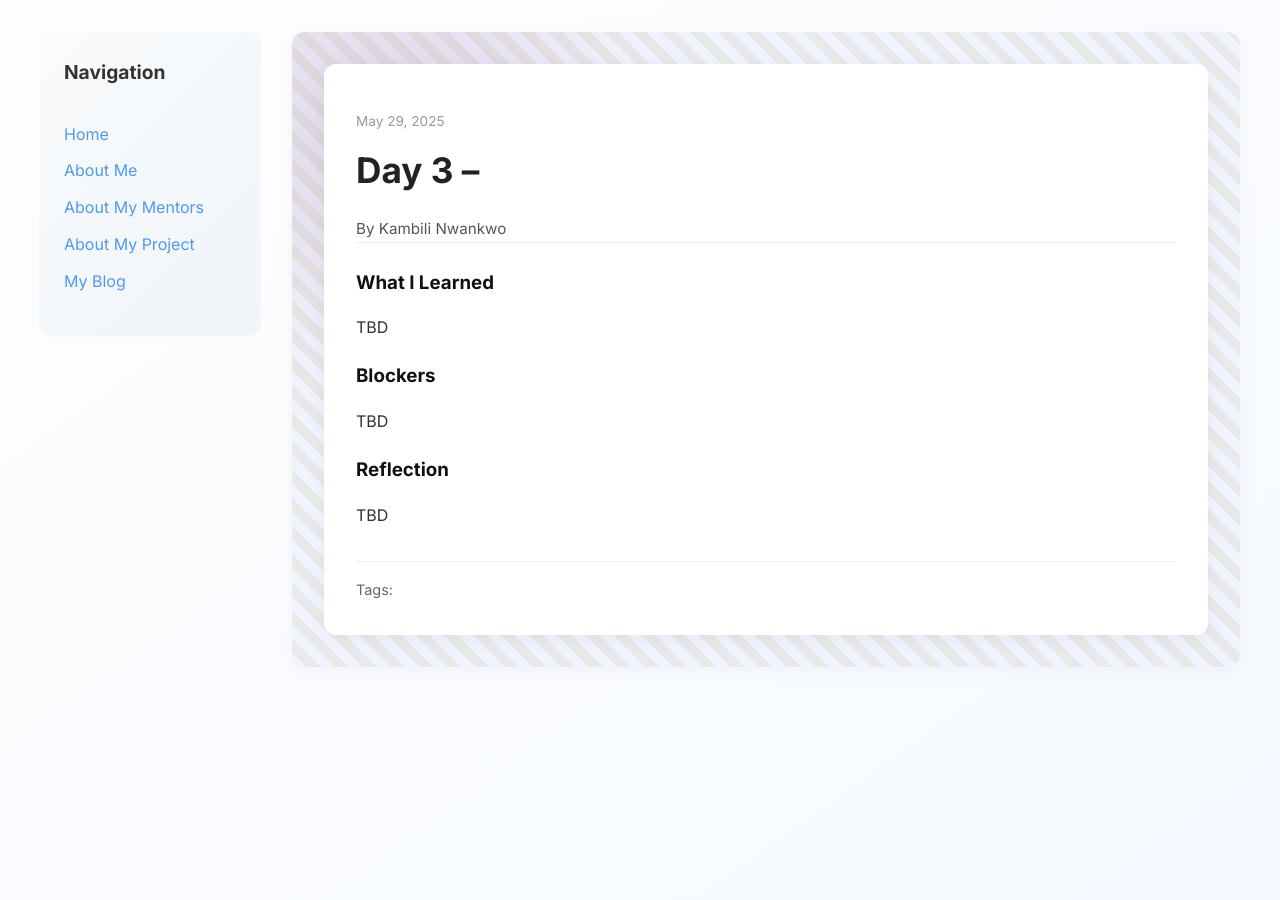
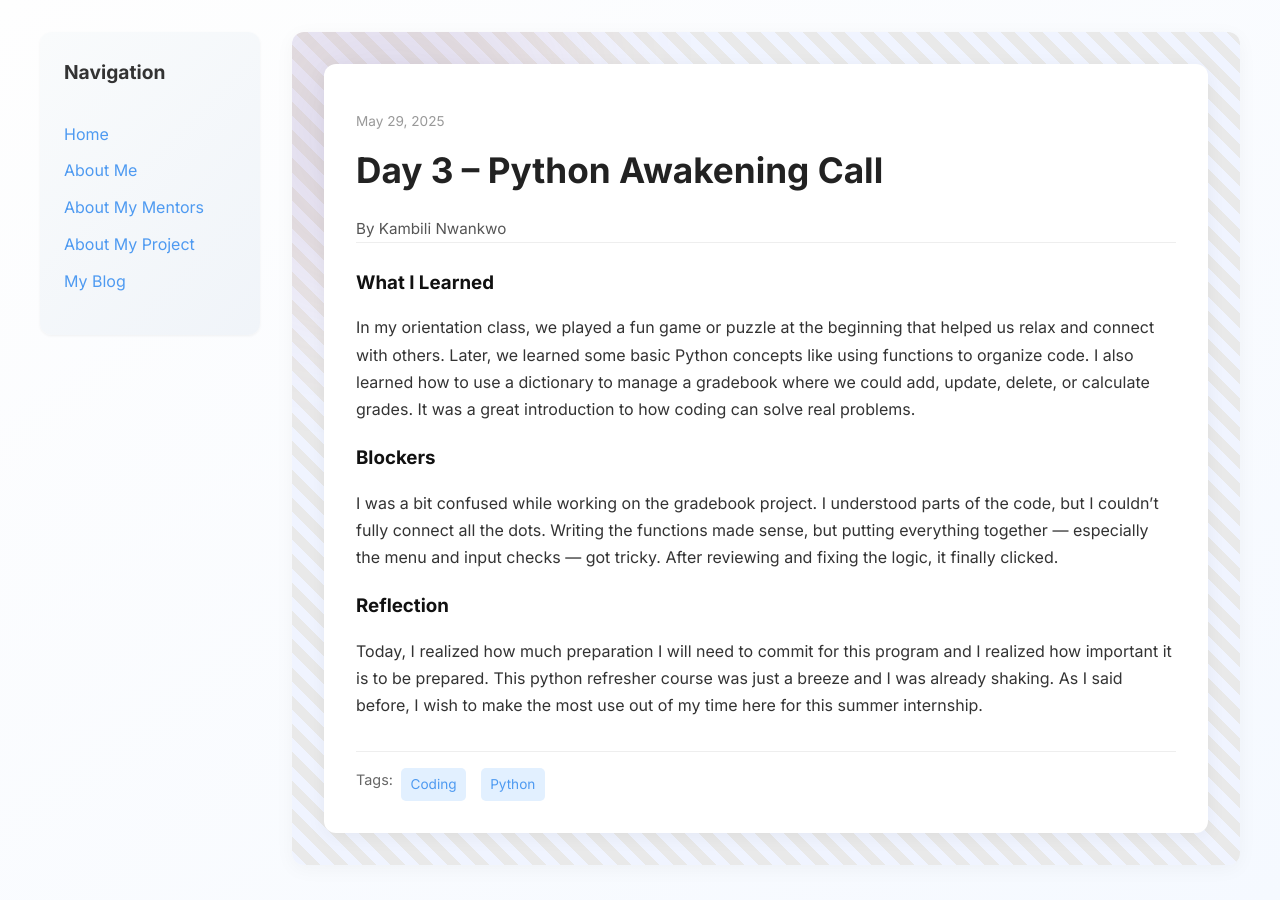
Before and after one commit to Kambili/Kambili.github.io, a Jekyll site: the page built from _posts/2025-05-29-day-3.md, in a window 1280 px wide. Built offline with Jekyll 4.4.1, drawn with Linux system fonts in a browser that asks for light colours.

Commit message:
Update 2025-05-29-day-3.md

```diff
--- a/_posts/2025-05-29-day-3.md
+++ b/_posts/2025-05-29-day-3.md
@@ -1,17 +1,17 @@
 ---
 layout: post
-title: "Day 3 – "
+title: "Day 3 – Python Awakening Call "
 date: 2025-05-29
 author: Kambili Nwankwo
 permalink: /day3.html
-tags: []
+tags: ["Coding", "Python",]
 
 what_i_learned: |
-  TBD
+  In my orientation class, we played a fun game or puzzle at the beginning that helped us relax and connect with others. Later, we learned some basic Python concepts like using functions to organize code. I also learned how to use a dictionary to manage a gradebook where we could add, update, delete, or calculate grades. It was a great introduction to how coding can solve real problems.
 
 blockers: |
-  TBD
+  I was a bit confused while working on the gradebook project. I understood parts of the code, but I couldn’t fully connect all the dots. Writing the functions made sense, but putting everything together — especially the menu and input checks — got tricky. After reviewing and fixing the logic, it finally clicked.
 
 reflection: |
-  TBD
+  Today, I realized how much preparation I will need to commit for this program and I realized how important it is to be prepared. This python refresher course was just a breeze and I was already shaking. As I said before, I wish to make the most use out of my time here for this summer internship.
 ---
```
